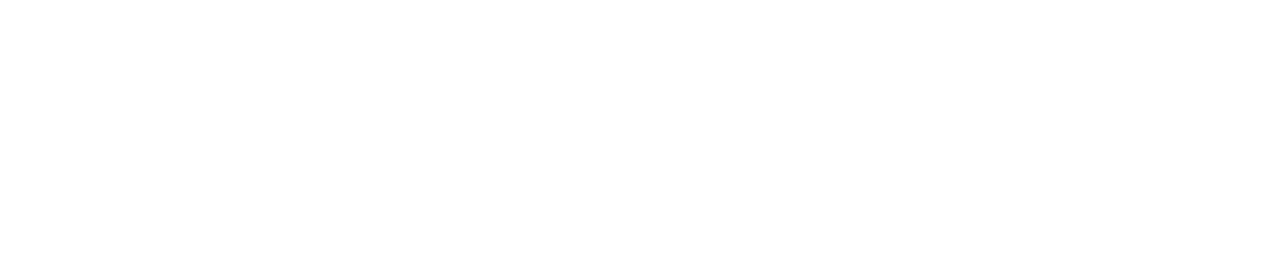
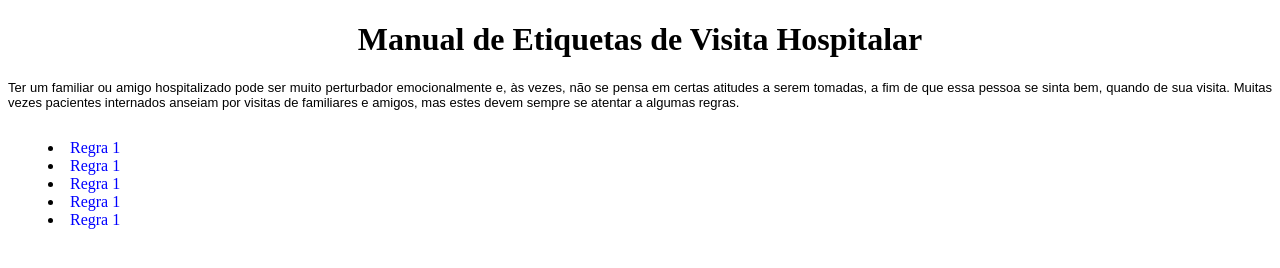
Before and after one commit to VictorHugoAmorim/ifba-prog-web, a plain HTML site: page LISTA DE EXERCÍCIOS 01/ex-03.html in a window 1280 px wide. Drawn offline with Linux system fonts and the light colour scheme.

Commit message:
l1_ex-03_update

```diff
--- a/LISTA DE EXERCÍCIOS 01/estilos/style.css
+++ b/LISTA DE EXERCÍCIOS 01/estilos/style.css
@@ -34,3 +34,16 @@ a {
     font-family: Arial, Helvetica, sans-serif;
     padding-left: 80px;
 }
+.center{
+    text-align: center;
+}
+
+.ex-03-h2{
+    text-align: center;
+}
+div {
+    display: inline-block;
+    flex-direction: row;
+    justify-content: center;
+    align-items: center;
+}
--- a/LISTA DE EXERCÍCIOS 01/ex-03.html
+++ b/LISTA DE EXERCÍCIOS 01/ex-03.html
@@ -4,13 +4,24 @@
     <meta charset="UTF-8">
     <meta http-equiv="X-UA-Compatible" content="IE=edge">
     <meta name="viewport" content="width=device-width, initial-scale=1.0">
-    <title>Document</title>
+    <title>Manual de Etiquetas de Visita Hospitalar</title>
     <link rel="stylesheet" href="./estilos/style.css">
 </head>
 <body>
     <header>
-
+        <h1>Manual de Etiquetas de Visita Hospitalar</h1>
     </header>
+    <p>
+        Ter um familiar ou amigo hospitalizado pode ser muito perturbador emocionalmente e, às vezes, não se pensa em certas atitudes a serem tomadas, a fim de que essa pessoa se sinta bem, quando de sua visita. Muitas vezes pacientes internados anseiam por visitas de familiares e amigos, mas estes devem sempre se atentar a algumas regras.
+    </p>
+    <div style="list-style-position: inside">
+    <ul class="center">
+        <li class="center"><a>Regra 1</a></li>
+        <li><a>Regra 1</a></li>
+        <li><a>Regra 1</a></li>
+        <li><a>Regra 1</a></li>
+        <li><a>Regra 1</a></li>
+    </ul></div>
 
 </body>
 </html>
```
Also changed, not shown: LISTA DE EXERCÍCIOS 01/etiquetas_ex-03/Regra1.html (added, +23 -0 lines).
